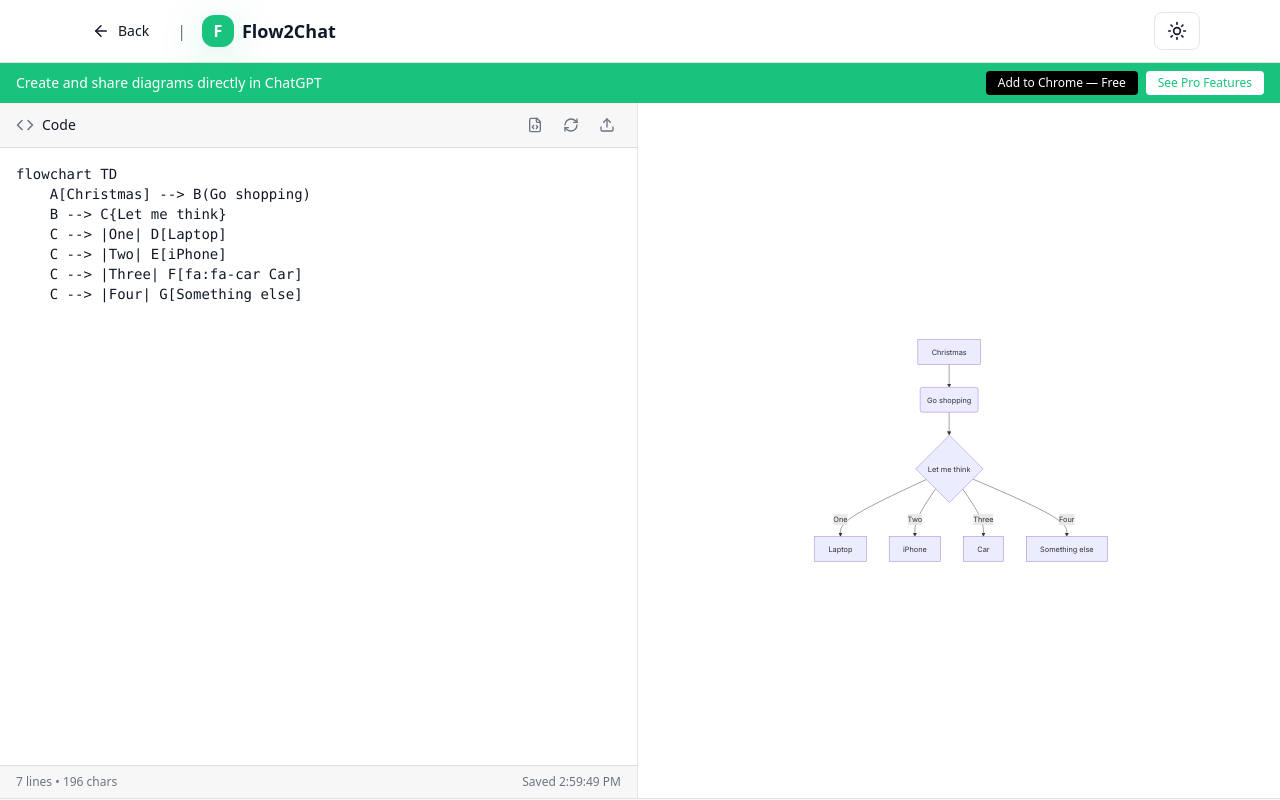
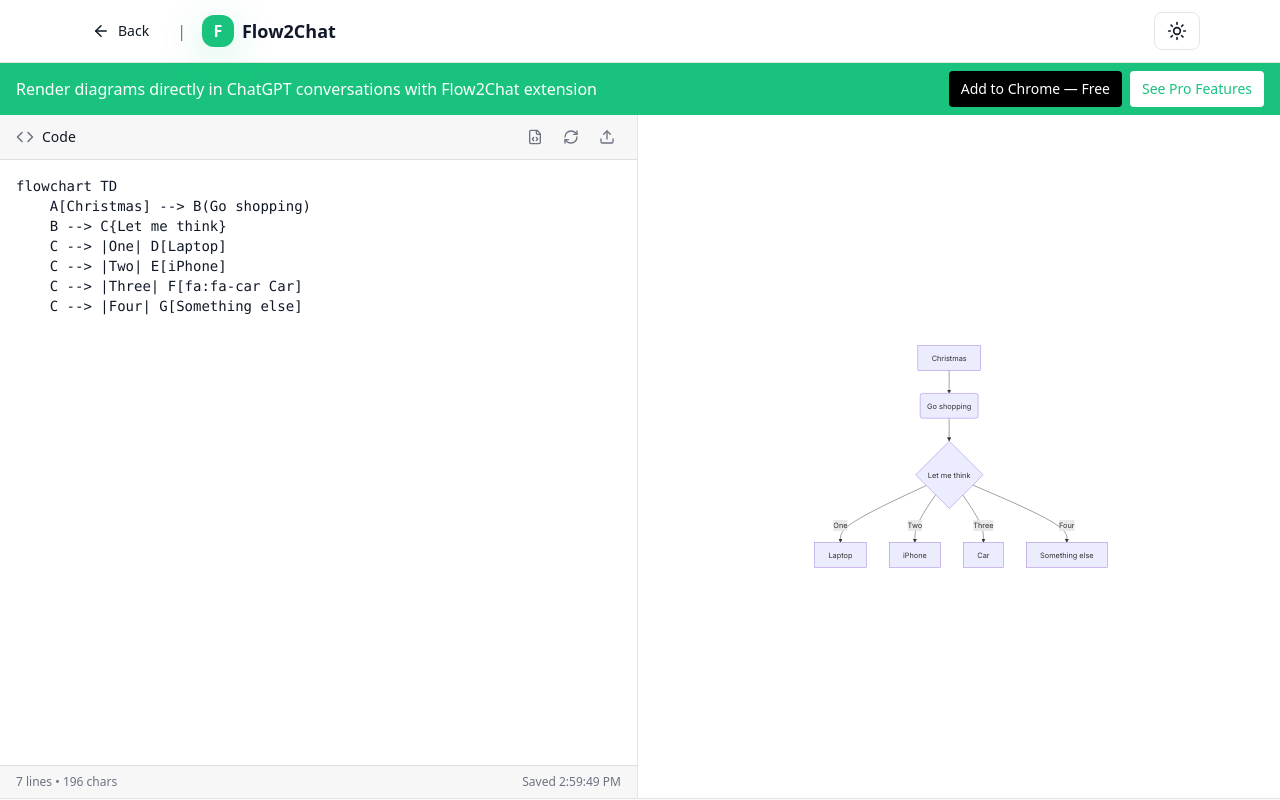
Before and after one commit to shadster-devs/landing-page, a Next.js app: page /editor in a window 1280 px wide. Shown: the top 800 px of the page. Built offline with nearby package versions, Linux system fonts and the light colour scheme.

Commit message:
text change

```diff
--- a/src/app/editor/page.tsx
+++ b/src/app/editor/page.tsx
@@ -655,13 +655,13 @@ export default function Editor() {
     <div className="flex flex-col h-[calc(100vh-65px)] overflow-hidden bg-[var(--bg)]">
       {/* Top banner with CTA */}
       <div className="bg-accent text-white py-2 px-4 flex items-center justify-between">
-        <div className="text-sm">Create and share diagrams directly in ChatGPT</div>
+        <div className="text-md">Render diagrams directly in ChatGPT conversations with Flow2Chat extension</div>
         <div className="flex items-center gap-2">
           <motion.a
             href="https://chromewebstore.google.com/"
             target="_blank"
             rel="noopener noreferrer"
-            className="bg-black text-white text-xs py-1 px-3 rounded hover:bg-gray-800 transition-colors"
+            className="bg-black text-white text-sm py-2 px-3 rounded hover:bg-gray-800 transition-colors"
             whileHover={{ scale: 1.05 }}
             whileTap={{ scale: 0.95 }}
           >
@@ -669,7 +669,7 @@ export default function Editor() {
           </motion.a>
           <motion.a
             href="/#pricing"
-            className="bg-white text-accent text-xs py-1 px-3 rounded hover:bg-gray-100 transition-colors"
+            className="bg-white text-accent text-sm py-2 px-3 rounded hover:bg-gray-100 transition-colors"
             whileHover={{ scale: 1.05 }}
             whileTap={{ scale: 0.95 }}
           >
```
